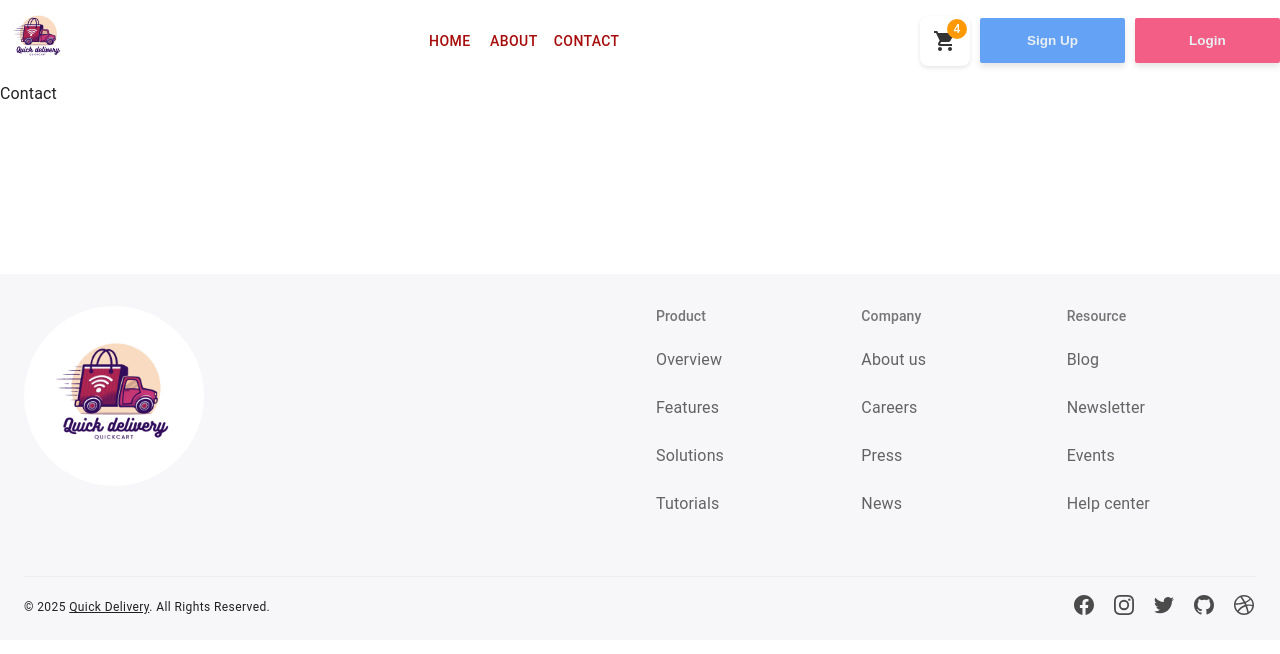
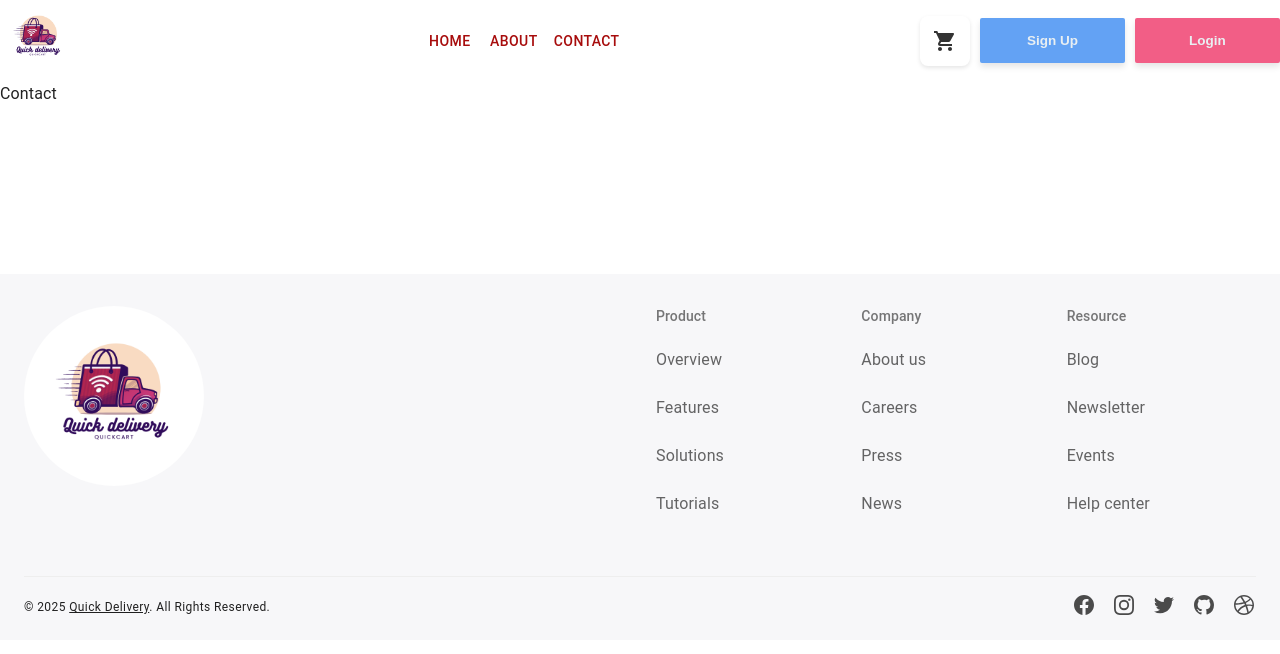
Before and after one commit to UsmanDev007/TypeScript, a React (Vite) app: page /contact in a window 1280 px wide. Shown: the top 654 px of the page. Built offline with nearby package versions, Linux system fonts and the light colour scheme.

Commit message:
#add quantity screen freeze is pending

```diff
--- a/src/components/Modal.tsx
+++ b/src/components/Modal.tsx
@@ -3,7 +3,7 @@ import Box from "@mui/material/Box";
 import Button from "@mui/material/Button";
 import Typography from "@mui/material/Typography";
 import Modal from "@mui/material/Modal";
-
+import { useSelector } from "react-redux";
 // Define the props type
 interface ModalProps {
   open: boolean;
@@ -23,22 +23,26 @@ const style = {
 };
 
 const BasicModal: React.FC<ModalProps> = ({ open, setOpen }) => {
-  const handleClose = () => setOpen(false);
-
+  const handleClose = () =>{
+    setOpen(false);
+  }
+  const { cart } = useSelector((item: any) => item.cart);
   return (
     <Modal
       open={open}
-      onClose={handleClose}
       aria-labelledby="modal-modal-title"
       aria-describedby="modal-modal-description"
     >
       <Box sx={style}>
-        <Typography id="modal-modal-title" variant="h6" component="h2">
-          Text in a modal
-        </Typography>
-        <Typography id="modal-modal-description" sx={{ mt: 2 }}>
-          Duis mollis, est non commodo luctus, nisi erat porttitor ligula.
-        </Typography>
+        <Box>
+          {cart.length > 0 ? (
+            cart.map((item: any, index: number) => {
+              return <Typography key={index}>{item.title}</Typography>;
+            })
+          ) : (
+            <Typography>Your cart is empty</Typography>
+          )}
+        </Box>
         <Button
           variant="contained"
           color="error"
--- a/src/layout/Navbar.tsx
+++ b/src/layout/Navbar.tsx
@@ -15,7 +15,7 @@ import { Link } from "react-router-dom";
 import ShoppingCartIcon from "@mui/icons-material/ShoppingCart";
 import logo from "../assets/Logo.png";
 import BasicModal from "../components/Modal";
-
+import { useSelector } from "react-redux";
 interface Props {
   window?: () => Window;
 }
@@ -42,6 +42,8 @@ const Navbar: React.FC<Props> = (props) => {
   const handleDrawerToggle = () => {
     setMobileOpen((prevState) => !prevState);
   };
+  const quantity = useSelector((state:any) => state.cart.quantity);
+
 
   const drawer = (
     <Box onClick={handleDrawerToggle} sx={{ textAlign: "center" }}>
@@ -88,7 +90,7 @@ const Navbar: React.FC<Props> = (props) => {
           }}
         >
           <Badge
-            badgeContent={4}
+            badgeContent={quantity}
             sx={{
               "& .MuiBadge-badge": {
                 backgroundColor: "#FF9900",
@@ -115,7 +117,7 @@ const Navbar: React.FC<Props> = (props) => {
     window !== undefined ? () => window().document.body : undefined;
 
   return (
-    <Box sx={{ display: "flex"}}>
+    <Box sx={{ display: "flex",position:'sticky',top:0,backgroundColor:'white',zIndex:1000}}>
       <CssBaseline />
       <div style={{ width: "100%" }}>
         <Toolbar disableGutters>
@@ -210,7 +212,7 @@ const Navbar: React.FC<Props> = (props) => {
                     }}
                   >
                     <Badge
-                      badgeContent={4}
+                      badgeContent={quantity}
                       sx={{
                         "& .MuiBadge-badge": {
                           backgroundColor: "#FF9900",
--- a/src/sections/home/HomeInterface.ts
+++ b/src/sections/home/HomeInterface.ts
@@ -9,6 +9,7 @@ export interface Product {
     products:Product[];
     brand: string;
     category: string;
+    quantity?: number;
     thumbnail: string;
     images: string[];
   }
--- a/src/store/CardSystem.tsx
+++ b/src/store/CardSystem.tsx
@@ -7,7 +7,7 @@ interface CartState {
 }
 
 const initialState: CartState = {
-    cart: [],
+    cart: [], //for useselector
     quantity: 0,
 };
 
@@ -17,6 +17,7 @@ const CardSystem = createSlice({
     reducers: {
         AddCart: (state, action: PayloadAction<Product>) => {
             state.cart.push(action.payload);
+            state.quantity+=1;
         }
     }
 });
--- a/src/store/store.tsx
+++ b/src/store/store.tsx
@@ -2,7 +2,7 @@ import { configureStore } from "@reduxjs/toolkit";
 import CardSystem from "./CardSystem";
 const store= configureStore({
     reducer:{
-        name:CardSystem
+        cart:CardSystem
     }
 })
 export default store
```
